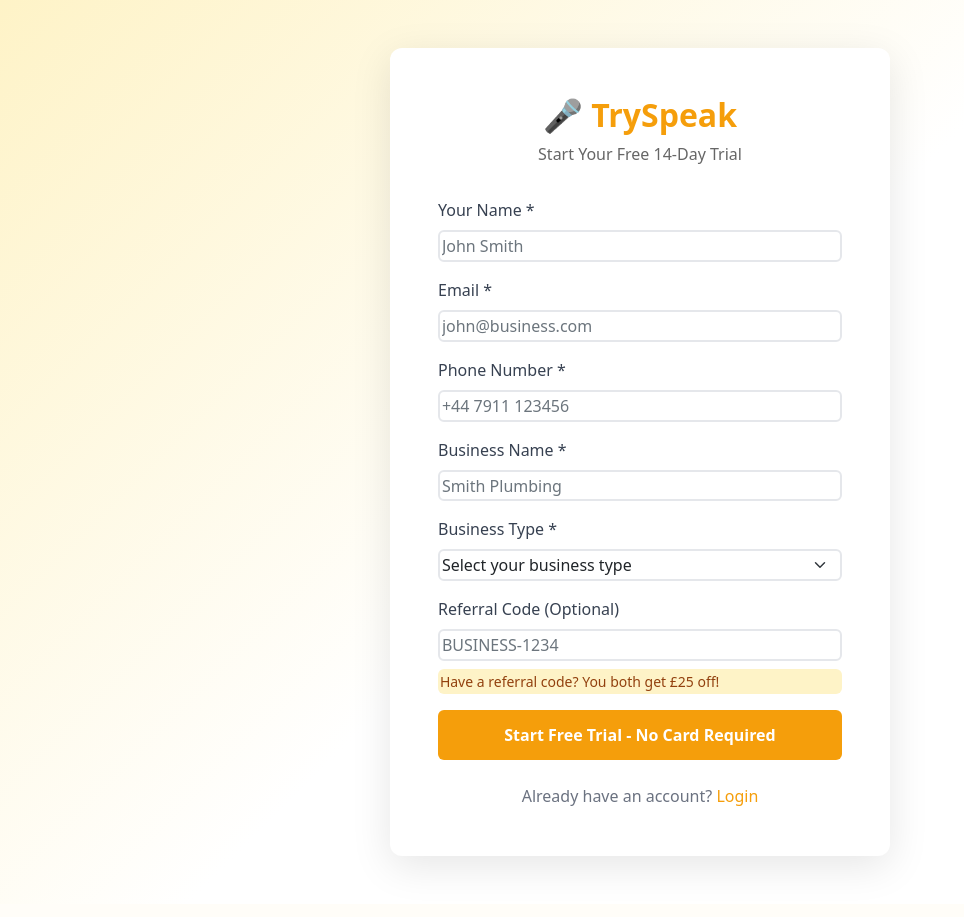
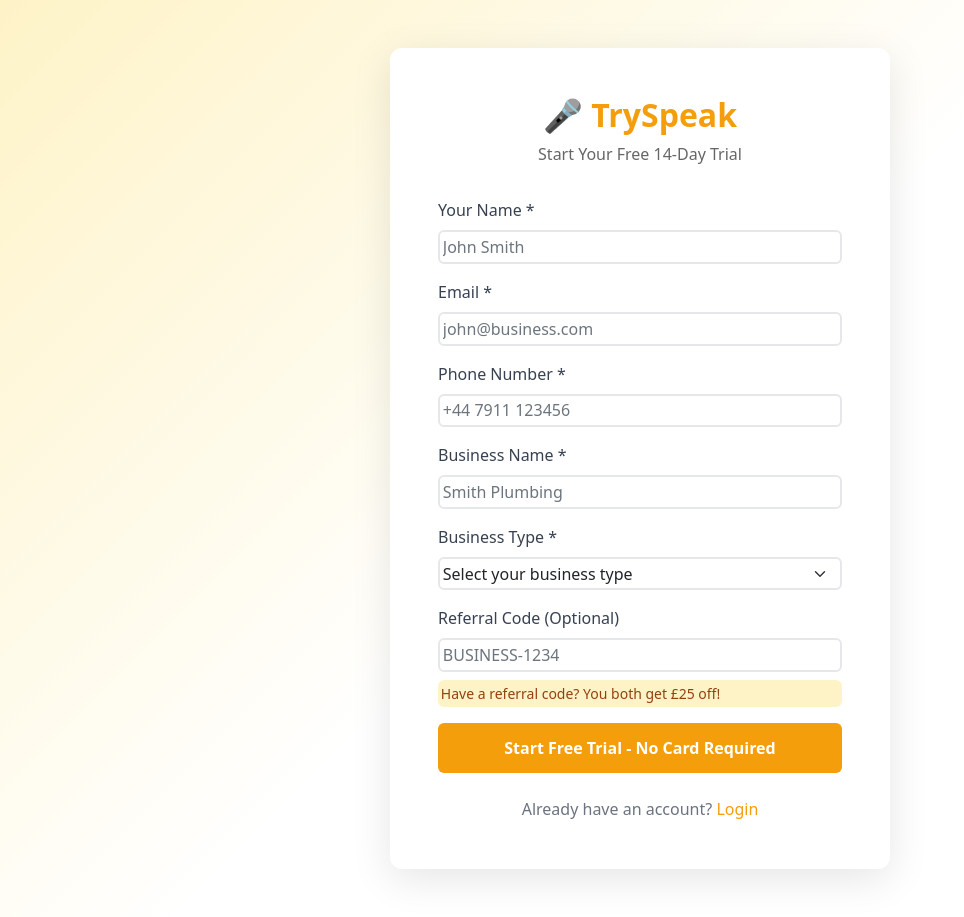
Before and after one commit to kanchang12/tryspeak-ukreceptionist, a Flask app: page /signup in a window 1280 px wide. Shown: the whole page, without its empty margins (0-964 px from the left). Before the commit the page ends 866 px from the top, so only its background shows below. Run offline with Flask 3, Linux system fonts and the light colour scheme.

Commit message:
Adjust padding in signup form styles

```diff
--- a/templates/signup.html
+++ b/templates/signup.html
@@ -13,14 +13,14 @@
         .logo h1 { font-size: 32px; font-weight: 700; color: #F59E0B; }
         .logo p { color: #666; margin-top: 0.5rem; }
         .form-label { font-weight: 500; color: #374151; }
-        .form-control, .form-select { border: 2px solid #E5E7EB; padding: 0.1175rem; }
+        .form-control, .form-select { border: 2px solid #E5E7EB; padding: 0.175rem; }
         .form-control:focus, .form-select:focus { border-color: #F59E0B; box-shadow: none; }
-        .btn-primary { background: #F59E0B; border: none; padding: 0.81175rem; font-weight: 600; width: 100%; }
+        .btn-primary { background: #F59E0B; border: none; padding: 0.8175rem; font-weight: 600; width: 100%; }
         .btn-primary:hover { background: #D97706; }
         .error { background: #FEE2E2; color: #DC2626; padding: 1rem; border-radius: 6px; margin-bottom: 1rem; display: none; }
         .links { text-align: center; margin-top: 1.5rem; color: #6B7280; }
         .links a { color: #F59E0B; text-decoration: none; font-weight: 500; }
-        .note { background: #FEF3C7; padding: 0.1175rem; border-radius: 6px; font-size: 14px; color: #92400E; margin-top: 0.5rem; }
+        .note { background: #FEF3C7; padding: 0.175rem; border-radius: 6px; font-size: 14px; color: #92400E; margin-top: 0.5rem; }
     </style>
 </head>
 <body>
```
